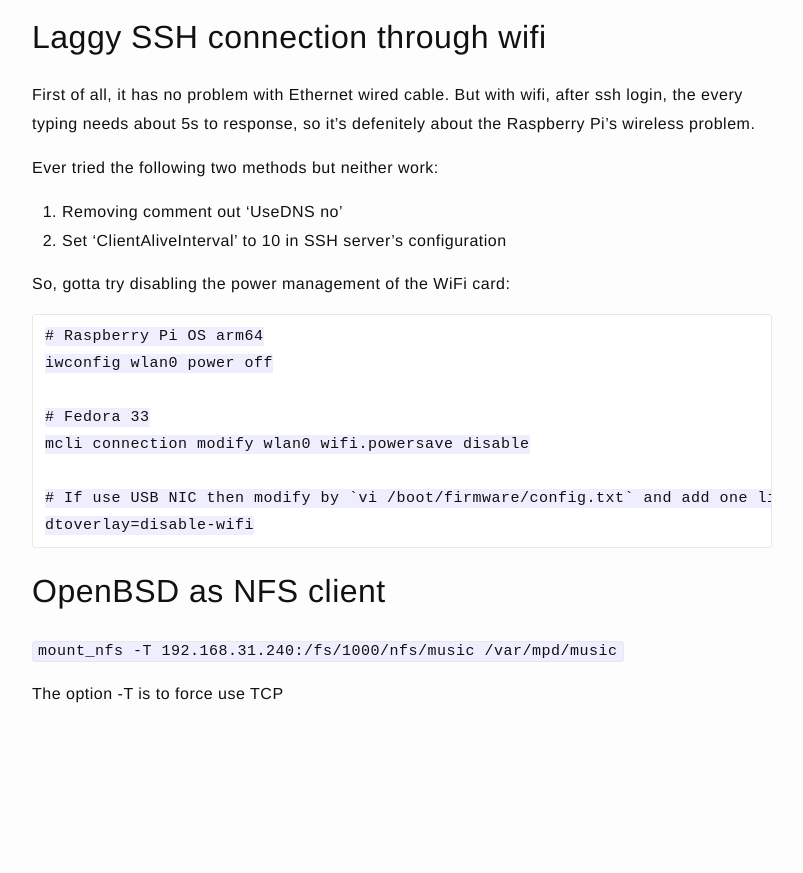
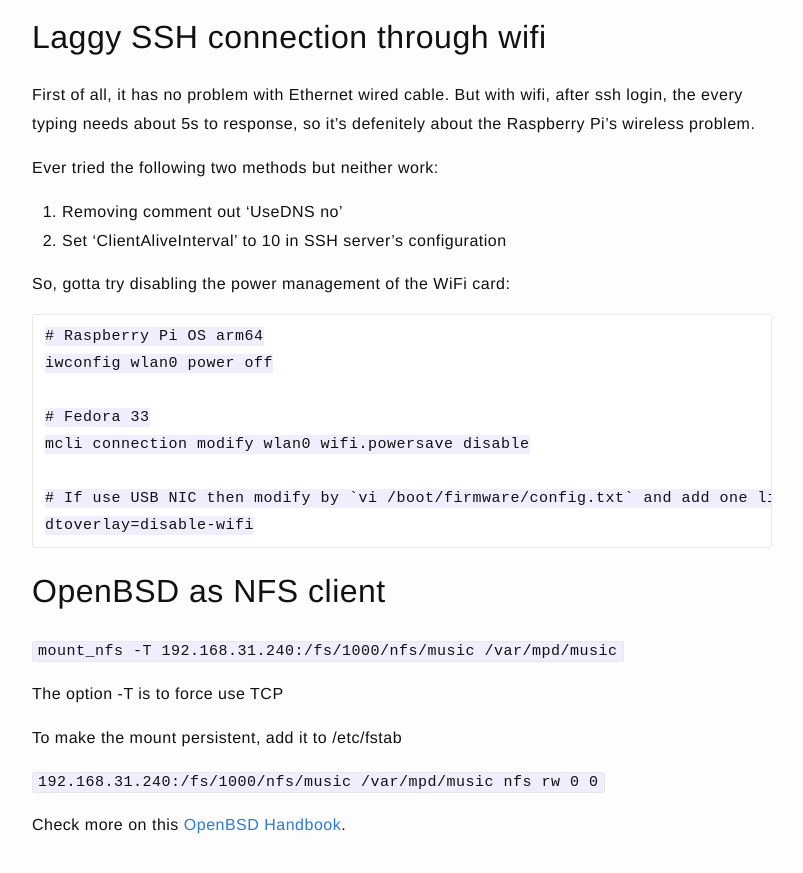
Before and after one commit to jazzi/jazzi.github.io, a Jekyll site: the page built from _posts/2025-12-09-install-openbsd78-on-raspberry-3b.md, in a window 1280 px wide and 900 px high, scrolled down 8764 px. Shown: the top 873 px of the window, without its empty margins (238-1041 px from the left). Built offline with Jekyll 4.4.1, drawn with Linux system fonts in a browser that asks for light colours; before the commit the page ends 9533 px from its top, so only the background shows below that.

Commit message:
add more

```diff
--- a/_posts/2025-12-09-install-openbsd78-on-raspberry-3b.md
+++ b/_posts/2025-12-09-install-openbsd78-on-raspberry-3b.md
@@ -345,3 +345,9 @@ dtoverlay=disable-wifi
 `mount_nfs -T 192.168.31.240:/fs/1000/nfs/music /var/mpd/music`
 
 The option -T is to force use TCP
+
+To make the mount persistent, add it to /etc/fstab
+
+`192.168.31.240:/fs/1000/nfs/music /var/mpd/music	nfs	rw 0 0`
+
+Check more on this [OpenBSD Handbook](https://www.openbsdhandbook.com/nfs/).
```
